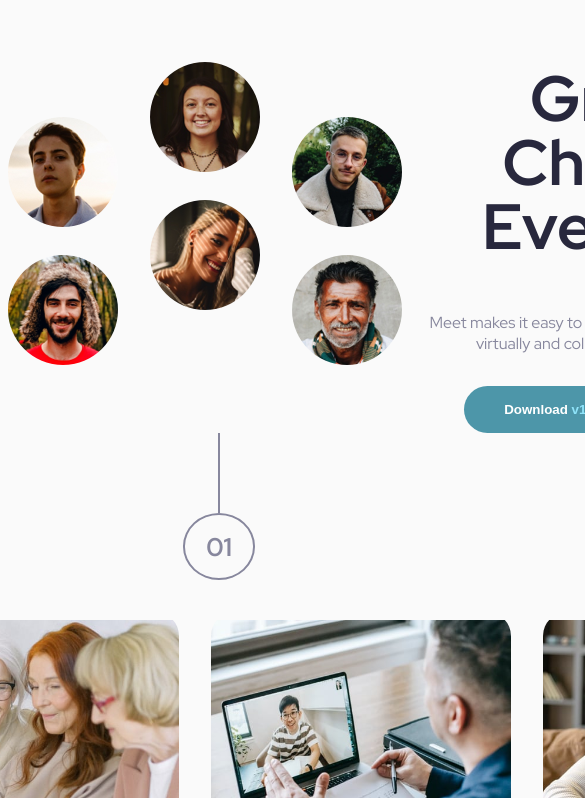
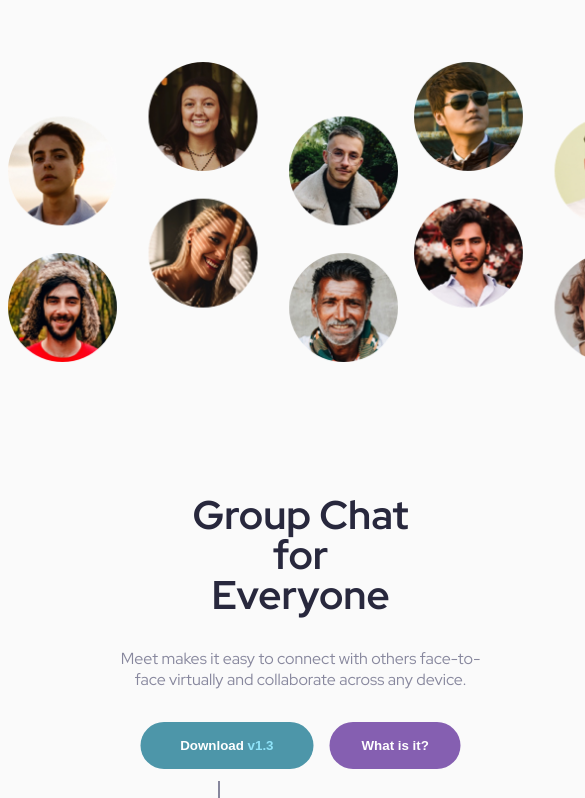
Before and after one commit to bernyxDairies/Meet-Lnding-Page, a plain HTML site: page meetLandingPage/index.html in a window 390 px wide. Shown: the part 46-844 px from the top of the page, 585 px wide, since content can reach past the window. Drawn offline with Linux system fonts and the light colour scheme.

Commit message:
Tablet view

```diff
--- a/meetLandingPage/index.html
+++ b/meetLandingPage/index.html
@@ -50,7 +50,7 @@
     <div class="container">
       <div class="imgDisplay">
         <!-- Image 1 -->
-        <div class="imgDiv">
+        <div>
           <img
             class="img"
             src="./assets/desktop/image-woman-in-videocall.jpg"
--- a/meetLandingPage/style.css
+++ b/meetLandingPage/style.css
@@ -4,6 +4,7 @@ body {
   font-family: "Red Hat Display", sans-serif;
   user-select: none;
   -webkit-tap-highlight-color: transparent;
+  overflow-x: hidden;
 }
 
 header {
@@ -25,6 +26,11 @@ header {
 }
 .left-section {
   padding: 3rem 0;
+}
+.left-section img,
+.right-section img {
+  object-fit: cover;
+  height: 400px;
 }
 .right-section {
   display: flex;
@@ -132,7 +138,7 @@ header {
 
 .container {
   margin: 2rem 0;
-  max-width: 100vw;
+  width: 100vw;
 }
 
 .info-section {
@@ -164,7 +170,7 @@ footer {
   margin-top: -2rem;
   background: url("./assets/desktop/image-footer.jpg") no-repeat center
     center/cover;
-  width: 100%;
+  width: 100vw;
   height: 300px;
   color: white;
   opacity: 10;
@@ -187,3 +193,53 @@ footer {
 .overlay h2 {
   font-size: 2.5rem;
 }
+
+@media screen and (max-width: 1024px) {
+  .hero-section {
+    grid-template-columns: repeat(2, 1fr);
+    gap: 1rem;
+    grid-template-rows: 50% 40%;
+    row-gap: 4rem;
+  }
+  .mid-section {
+    /* display: none; */
+    grid-row: 2;
+    width: 100%;
+    margin: 0 auto;
+    transform: translateX(25vw);
+  }
+  .mid-section h2 {
+    font-size: 40px;
+  }
+
+  .right-section {
+    justify-content: flex-start;
+  }
+  .left-section {
+    display: flex;
+    justify-content: flex-end;
+  }
+  .imgDisplay {
+    width: 100vw;
+    padding: 0 1rem;
+    overflow: hidden;
+  }
+  .img {
+    height: 200px;
+    width: 200px;
+  }
+  .overlay {
+    gap: 2rem;
+  }
+  .overlay div {
+    width: 50vw;
+  }
+  .overlay h2 {
+    font-size: 2rem;
+  }
+  .left-section img,
+  .right-section img {
+    object-fit: cover;
+    height: 300px;
+  }
+}
```
